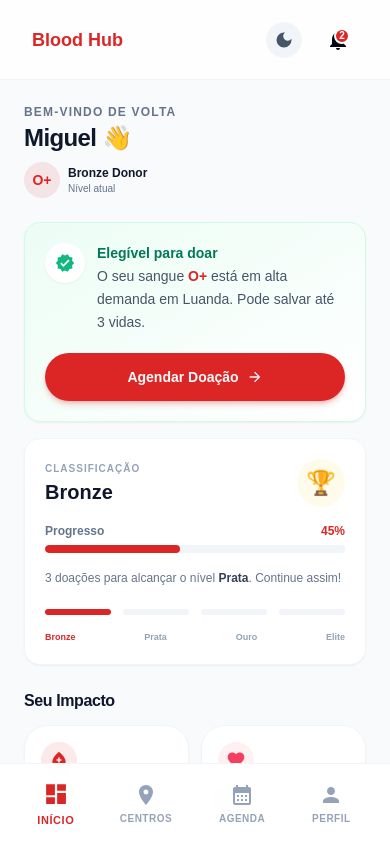
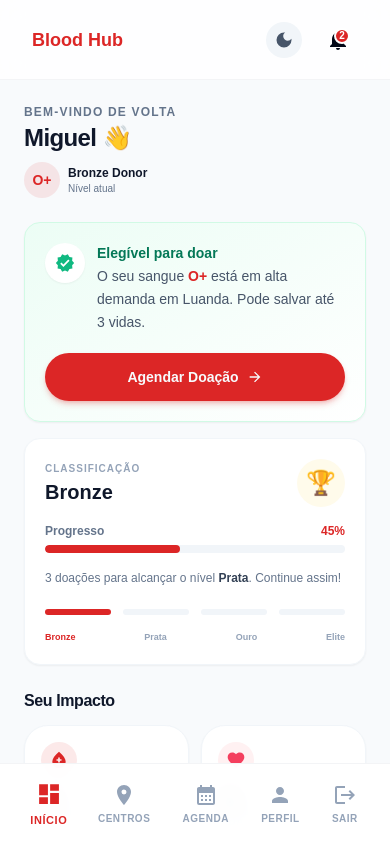
Before and after one commit to romeucajamba/doador, a React (Vite) app: page /login in a window 390 px wide. Both pictures are taken after typing "name@example.com", "Sample123" into the empty fields and a click on the button "Entrar". Shown: the top 844 px of the page. Built offline with nearby package versions, Linux system fonts and the light colour scheme.

Commit message:
ajustes no menu mobile

```diff
--- a/src/components/layouts/DonorLayout.tsx
+++ b/src/components/layouts/DonorLayout.tsx
@@ -124,6 +124,8 @@ export const DonorLayout = ({ children }: DonorLayoutProps) => {
               label="Agenda"
             />
             <NavItem to="/donor/profile" icon={<MdPerson />} label="Perfil" />
+
+            <NavItem to="/" icon={<MdLogout />} label="Sair" />
           </div>
         </nav>
       </div>
```
